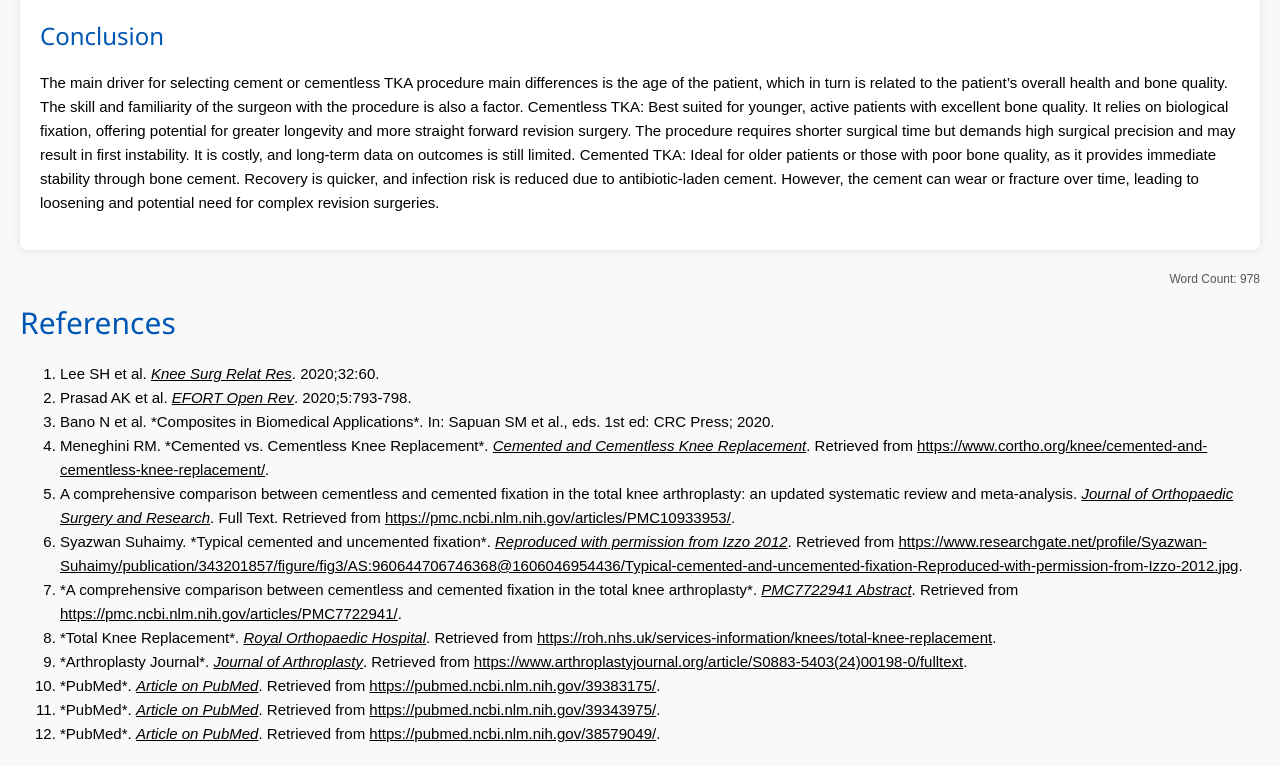
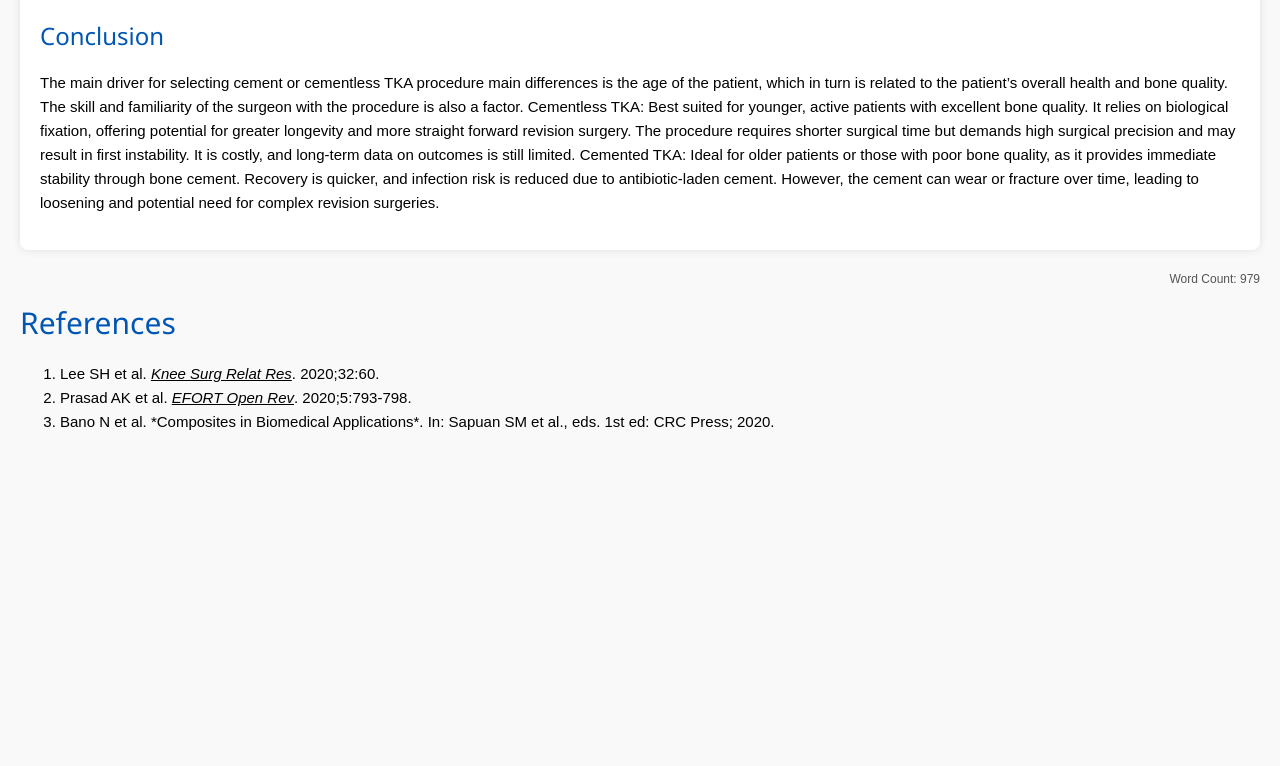
Before and after one commit to Emil-Morgan/FY6885727, a plain HTML site: page index.html in a window 1280 px wide. Shown: the part 2437-3203 px from the top of the page. After the commit the page ends 2891 px from the top, so only its background shows below. Drawn offline with nearby package versions, Linux system fonts and the light colour scheme.

Commit message:
Update index.html

```diff
--- a/index.html
+++ b/index.html
@@ -90,7 +90,7 @@
         </p>
 
         <h3>Cementless Fixation</h3>
-<p>Cementless fixation is done by press fitting the metal parts that attach to the femur and tibia. The components are made specifically with a porous surface to allow the bone to grow and attach itself to the components, and the bones are shaped in way to ensure a tight fit around the implants.
+        <p>Cementless fixation is done by press fitting the metal parts that attach to the femur and tibia. The components are made specifically with a porous surface to allow the bone to grow and attach itself to the components, and the bones are shaped in a way to ensure a tight fit around the implants.
             However, bone cement is used to fix the patella in place because the cementless method has been shown to be ineffective for this purpose.
         </p>
         <ul>
@@ -116,7 +116,7 @@
         <h3>Cemented Fixation</h3>
         <p>
            The surgeon must drill a hole in the tibia slightly larger than the implant, to leave space in between the implant and the bone to apply a product called bone cement, a mixture that is long lasting as well as fast hardening.
-    The implants are different to the cementless one because there is no need for the porous surface, as the bone cement fixes the implant properly without it. And as mentioned above, the patella is fixed to the knee with bone cement in both cases.
+            The implants are different from the cementless one because there is no need for the porous surface, as the bone cement fixes the implant properly without it. And as mentioned above, the patella is fixed to the knee with bone cement in both cases.
         </p>
         <ul>
             <li><b>Advantages:</b>
@@ -138,7 +138,6 @@
                 </ul>
             </li>
         </ul>
-
 
         <h3>Comparison Table</h3>
         <table>
@@ -198,7 +197,6 @@
             The main driver for selecting cement or cementless TKA procedure main differences is the age of the patient, which in turn is related to the patient’s overall health and bone quality. The skill and familiarity of the surgeon with the procedure is also a factor.
             Cementless TKA: Best suited for younger, active patients with excellent bone quality. It relies on biological fixation, offering potential for greater longevity and more straight forward revision surgery. The procedure requires shorter surgical time but demands high surgical precision and may result in first instability. It is costly, and long-term data on outcomes is still limited.
             Cemented TKA: Ideal for older patients or those with poor bone quality, as it provides immediate stability through bone cement. Recovery is quicker, and infection risk is reduced due to antibiotic-laden cement. However, the cement can wear or fracture over time, leading to loosening and potential need for complex revision surgeries.
-
         </p>
     </div>
 
@@ -211,8 +209,7 @@ Cemented TKA: Ideal for older patients or those with poor bone quality, as it pr
         const wordCount = content.split(/\s+/).filter(word => word.length > 0).length;
         document.getElementById('wordCount').innerText = `Word Count: ${wordCount}`;
     </script>
-</body>
-</html>
+
     <h2>References</h2>
     <div class="references">
         <ol>
@@ -225,45 +222,7 @@ Cemented TKA: Ideal for older patients or those with poor bone quality, as it pr
             <li>
                 Bano N et al. *Composites in Biomedical Applications*. In: Sapuan SM et al., eds. 1st ed: CRC Press; 2020.
             </li>
-        <li>
-            Meneghini RM. *Cemented vs. Cementless Knee Replacement*.
-            <i><a href="https://www.cortho.org/knee/cemented-and-cementless-knee-replacement/" target="_blank">Cemented and Cementless Knee Replacement</a></i>. Retrieved from <a href="https://www.cortho.org/knee/cemented-and-cementless-knee-replacement/" target="_blank">https://www.cortho.org/knee/cemented-and-cementless-knee-replacement/</a>.
-        </li>
-        <li>
-            A comprehensive comparison between cementless and cemented fixation in the total knee arthroplasty: an updated systematic review and meta-analysis.
-            <i><a href="https://pmc.ncbi.nlm.nih.gov/articles/PMC10933953/" target="_blank">Journal of Orthopaedic Surgery and Research</a></i>. Full Text. Retrieved from <a href="https://pmc.ncbi.nlm.nih.gov/articles/PMC10933953/" target="_blank">https://pmc.ncbi.nlm.nih.gov/articles/PMC10933953/</a>.
-        </li>
-        <li>
-            Syazwan Suhaimy. *Typical cemented and uncemented fixation*.
-            <i><a href="https://www.researchgate.net/profile/Syazwan-Suhaimy/publication/343201857/figure/fig3/AS:960644706746368@1606046954436/Typical-cemented-and-uncemented-fixation-Reproduced-with-permission-from-Izzo-2012.jpg" target="_blank">Reproduced with permission from Izzo 2012</a></i>. Retrieved from <a href="https://www.researchgate.net/profile/Syazwan-Suhaimy/publication/343201857/figure/fig3/AS:960644706746368@1606046954436/Typical-cemented-and-uncemented-fixation-Reproduced-with-permission-from-Izzo-2012.jpg" target="_blank">https://www.researchgate.net/profile/Syazwan-Suhaimy/publication/343201857/figure/fig3/AS:960644706746368@1606046954436/Typical-cemented-and-uncemented-fixation-Reproduced-with-permission-from-Izzo-2012.jpg</a>.
-        </li>
-        <li>
-            *A comprehensive comparison between cementless and cemented fixation in the total knee arthroplasty*.
-            <i><a href="https://pmc.ncbi.nlm.nih.gov/articles/PMC7722941/" target="_blank">PMC7722941 Abstract</a></i>. Retrieved from <a href="https://pmc.ncbi.nlm.nih.gov/articles/PMC7722941/" target="_blank">https://pmc.ncbi.nlm.nih.gov/articles/PMC7722941/</a>.
-        </li>
-        <li>
-            *Total Knee Replacement*.
-            <i><a href="https://roh.nhs.uk/services-information/knees/total-knee-replacement" target="_blank">Royal Orthopaedic Hospital</a></i>. Retrieved from <a href="https://roh.nhs.uk/services-information/knees/total-knee-replacement" target="_blank">https://roh.nhs.uk/services-information/knees/total-knee-replacement</a>.
-        </li>
-        <li>
-            *Arthroplasty Journal*.
-            <i><a href="https://www.arthroplastyjournal.org/article/S0883-5403(24)00198-0/fulltext" target="_blank">Journal of Arthroplasty</a></i>. Retrieved from <a href="https://www.arthroplastyjournal.org/article/S0883-5403(24)00198-0/fulltext" target="_blank">https://www.arthroplastyjournal.org/article/S0883-5403(24)00198-0/fulltext</a>.
-        </li>
-        <li>
-            *PubMed*.
-            <i><a href="https://pubmed.ncbi.nlm.nih.gov/39383175/" target="_blank">Article on PubMed</a></i>. Retrieved from <a href="https://pubmed.ncbi.nlm.nih.gov/39383175/" target="_blank">https://pubmed.ncbi.nlm.nih.gov/39383175/</a>.
-        </li>
-        <li>
-            *PubMed*.
-            <i><a href="https://pubmed.ncbi.nlm.nih.gov/39343975/" target="_blank">Article on PubMed</a></i>. Retrieved from <a href="https://pubmed.ncbi.nlm.nih.gov/39343975/" target="_blank">https://pubmed.ncbi.nlm.nih.gov/39343975/</a>.
-        </li>
-        <li>
-            *PubMed*.
-            <i><a href="https://pubmed.ncbi.nlm.nih.gov/38579049/" target="_blank">Article on PubMed</a></i>. Retrieved from <a href="https://pubmed.ncbi.nlm.nih.gov/38579049/" target="_blank">https://pubmed.ncbi.nlm.nih.gov/38579049/</a>.
-        </li>
         </ol>
     </div>
-
-
-
+</body>
 </html>
```
Lines whose indentation alone changed are shown as unchanged.
